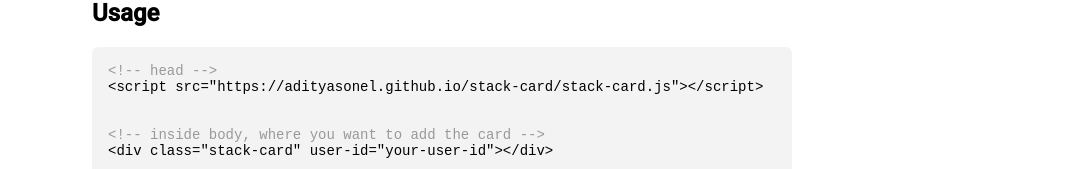
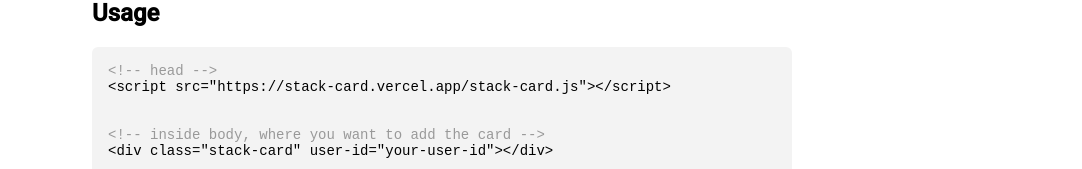
Before and after one commit to adityasonel/stack-card, a plain HTML site: page index.html in a window 1280 px wide. Shown: the part 168-337 px from the top of the page, without its empty margins (198-1280 px from the left). Drawn offline with Linux system fonts and the light colour scheme; no server answers.

Commit message:
deployed to vercel

```diff
--- a/index.html
+++ b/index.html
@@ -89,7 +89,7 @@
         <h2>Usage</h2>
         <div style="font-family: monospace; font-size: 14px; padding: 1rem; background: rgb(243, 243, 243); border-radius: 6px;">
             <div style="color: #999;">&lt;!-- head --&gt;</div>
-            <div>&lt;script src="https://adityasonel.github.io/stack-card/stack-card.js"&gt;&lt;/script&gt;</div>
+            <div>&lt;script src="https://stack-card.vercel.app/stack-card.js"&gt;&lt;/script&gt;</div>
 
             <br /><br />
 
```
Also changed, not shown: 1 other file.
